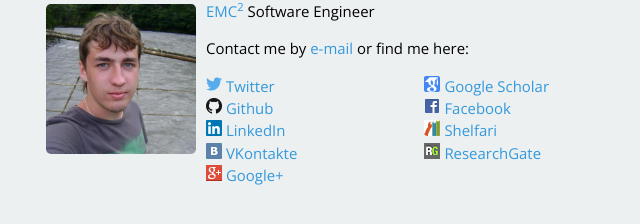
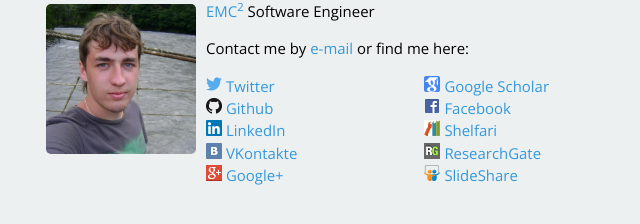
Before and after one commit to KMax/kmax.github.io, a Jekyll site: the page built from index.html, in a window 1280 px wide. Shown: the part 110-334 px from the top of the page, without its empty margins (308-948 px from the left). Built offline with Jekyll 4.4.1, drawn with Linux system fonts in a browser that asks for light colours; Markdown is read by kramdown in place of the engine named in the settings.

Commit message:
Aded the link to SlideShare

```diff
--- a/index.html
+++ b/index.html
@@ -51,6 +51,10 @@ title: About | Maxim Kolchin
                                                 <img class="social-icon" src="/images/favicon-researchgate.ico"/>
                                                 <a href="http://www.researchgate.net/profile/Maxim_Kolchin">ResearchGate</a>
                                         </li>
+                                        <li>
+                                                <img class="social-icon" src="/images/favicon-slideshare.ico"/>
+                                                <a href="http://www.slideshare.net/kolchinmax">SlideShare</a>
+                                        </li>
 				</ul>
 			</p>
 		</div>
```
